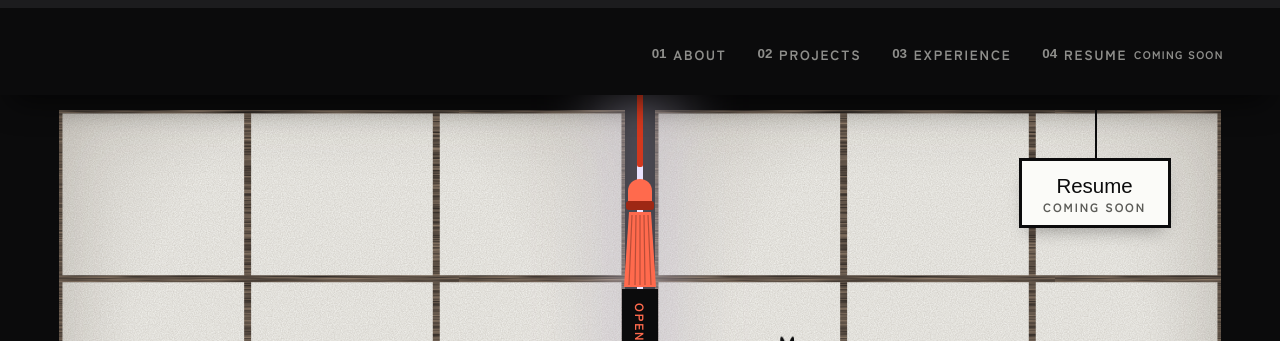
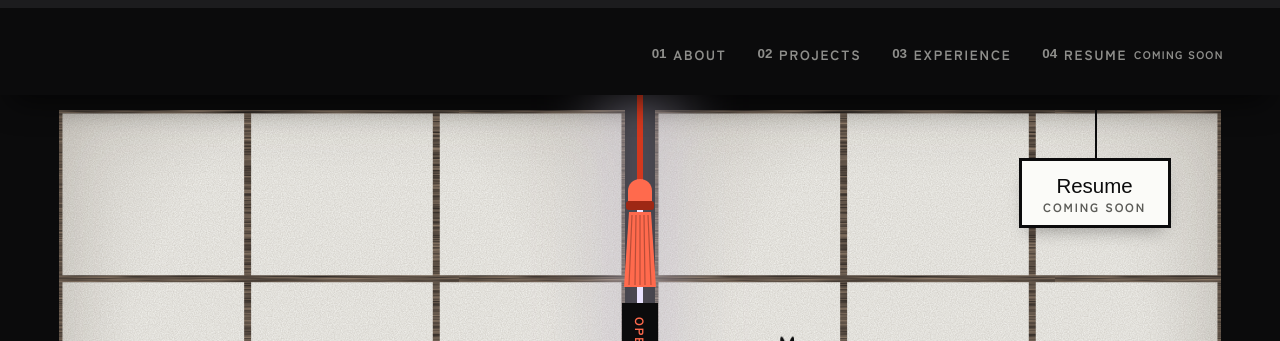
Before and after one commit to n4t5Uuu/Bleach-Inspired-Portfolio, a Next.js app: page / in a window 1280 px wide. In both pictures the pointer is over the element 640 px from the left and 131 px from the top of the page. Shown: the top 341 px of the page. Built offline with nearby package versions, Linux system fonts and the light colour scheme; a web font is replaced by a local one.

Commit message:
fix(gate): lengthen the rope when the cord is tugged
Hovering moved only the tassel and left a gap under the rope. The rope
itself now grows by 14px, so the tassel and its label are carried down
with it. Without motion the tug still applies, with no easing.

```diff
--- a/src/app/globals.css
+++ b/src/app/globals.css
@@ -667,9 +667,22 @@ a.resume-tag:hover {
 .gate-cord-line {
   display: block;
   width: 6px;
+  box-sizing: content-box;
   height: clamp(32px, 9vh, 200px);
   background: var(--cord);
   border-radius: 0 0 2px 2px;
+}
+
+/* a tug lengthens the rope itself, so the tassel and its label are carried down with it */
+.gate-cord:hover .gate-cord-line,
+.gate-cord:focus-visible .gate-cord-line {
+  padding-bottom: 14px;
+}
+
+@media (prefers-reduced-motion: no-preference) {
+  .gate-cord-line {
+    transition: padding-bottom 0.45s var(--ease-out);
+  }
 }
 
 .gate-cord-tassel {
@@ -678,7 +691,6 @@ a.resume-tag:hover {
   height: auto;
   margin-top: -2px;
   fill: var(--cord);
-  transition: transform 0.45s var(--ease-out);
 }
 
 .tassel-knot {
@@ -707,11 +719,6 @@ a.resume-tag:hover {
   letter-spacing: 0.16em;
   text-transform: uppercase;
   white-space: nowrap;
-}
-
-.gate-cord:hover .gate-cord-tassel,
-.gate-cord:focus-visible .gate-cord-tassel {
-  transform: translateY(14px);
 }
 
 .gate-cord:hover .gate-cord-label,
```
